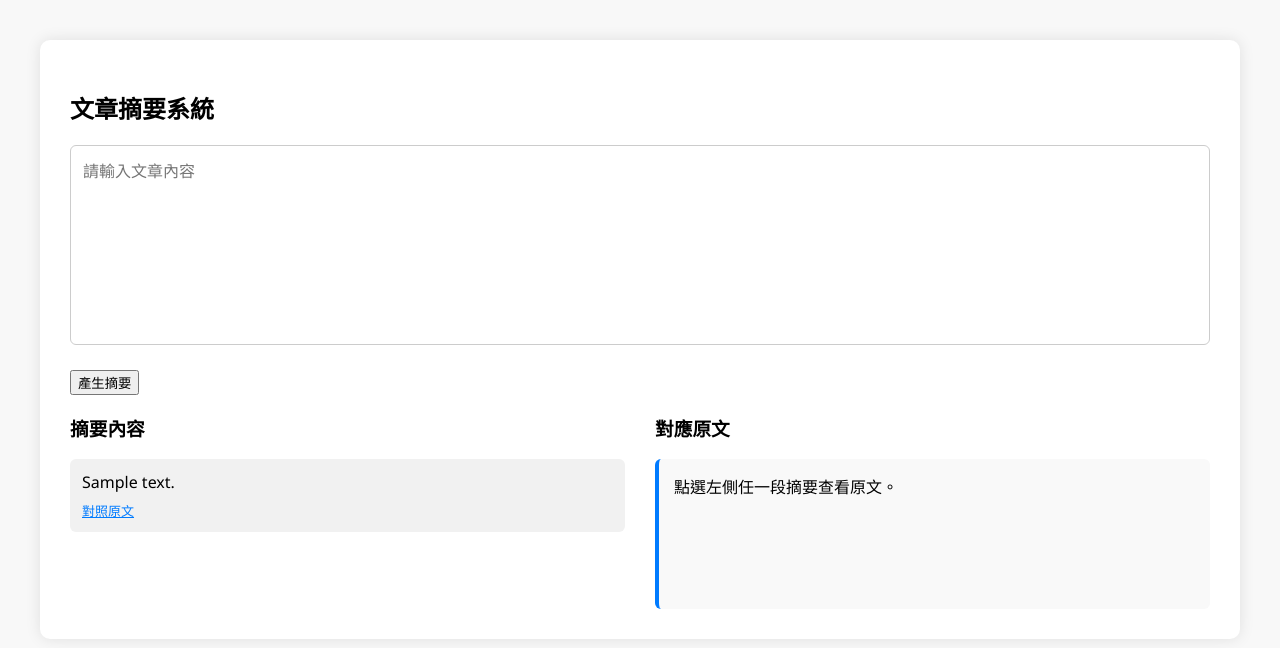
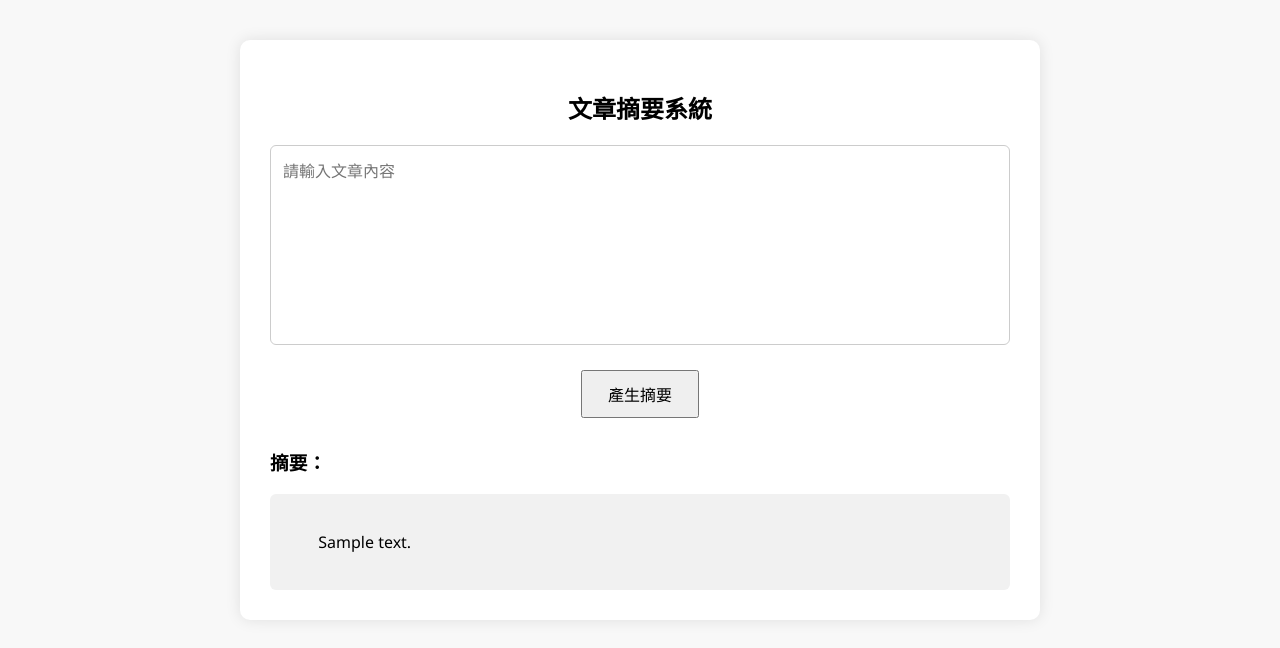
Before and after one commit to OG0820/text-summary-demo, a Flask app: template templates/index.html in a window 1280 px wide. Shown: the top 648 px of the page. Run offline with Flask 3, Linux system fonts and the light colour scheme; the template is opened without the code that fills it: most values are stand-ins (such as "Sample title", 1, 10 or a date in 2020).

Commit message:
Update index.html

```diff
--- a/templates/index.html
+++ b/templates/index.html
@@ -15,12 +15,17 @@
 
     .container {
       width: 95%;
-      max-width: 1200px;
+      max-width: 800px;
       margin: 40px auto;
       background: #fff;
       padding: 30px;
       border-radius: 10px;
       box-shadow: 0 0 15px rgba(0,0,0,0.1);
+    }
+
+    h2 {
+      text-align: center;
+      margin-bottom: 20px;
     }
 
     textarea {
@@ -35,41 +40,23 @@
       margin-bottom: 20px;
     }
 
-    .row {
-      display: flex;
-      gap: 30px;
+    .center-btn {
+      text-align: center;
+      margin-bottom: 30px;
     }
 
-    .summary-col, .reference-col {
-      flex: 1;
+    .center-btn button {
+      padding: 10px 25px;
+      font-size: 16px;
+      cursor: pointer;
     }
 
-    .paragraph-block {
+    .summary-block {
       background: #f1f1f1;
-      padding: 12px;
-      border-radius: 6px;
-      margin-bottom: 20px;
-    }
-
-    .ref-link {
-      display: block;
-      font-size: 13px;
-      margin-top: 8px;
-      color: #007BFF;
-      cursor: pointer;
-      text-decoration: underline;
-    }
-
-    .reference-box {
-      background: #f9f9f9;
-      border-left: 4px solid #007BFF;
       padding: 15px;
       border-radius: 6px;
-      min-height: 150px;
-    }
-
-    .reference-box h3 {
-      margin-top: 0;
+      white-space: pre-wrap;
+      word-wrap: break-word;
     }
   </style>
 </head>
@@ -78,42 +65,21 @@
     <h2>文章摘要系統</h2>
     <form method="post">
       <textarea name="text" placeholder="請輸入文章內容">{{ request.form.text }}</textarea>
-      <button type="submit">產生摘要</button>
+
+      <div class="center-btn">
+        <button type="submit">產生摘要</button>
+      </div>
 
       {% if summary %}
-      <div class="row">
-        <div class="summary-col">
-          <h3>摘要內容</h3>
-          {% for para in summary.split('\n') %}
-            {% if para.strip() %}
-              <div class="paragraph-block">
-                {{ para }}
-                <span class="ref-link" onclick="showReference({{ loop.index0 }})">對照原文</span>
-              </div>
-            {% endif %}
-          {% endfor %}
-        </div>
-
-        <div class="reference-col">
-          <h3>對應原文</h3>
-          <div class="reference-box" id="reference-box">
-            <div id="reference-content">點選左側任一段摘要查看原文。</div>
-          </div>
-        </div>
+      <h3>摘要：</h3>
+      <div class="summary-block">
+        {{ summary }}
       </div>
       {% endif %}
     </form>
   </div>
 
   <script>
-    const references = {{ original_paragraphs|tojson }};
-    const content = document.getElementById("reference-content");
-
-    function showReference(index) {
-      content.textContent = references[index] || "找不到對應的原文段落。";
-    }
-
-    // 自動撐高 textarea
     const textarea = document.querySelector("textarea");
     textarea.addEventListener("input", () => {
       textarea.style.height = "auto";
```
